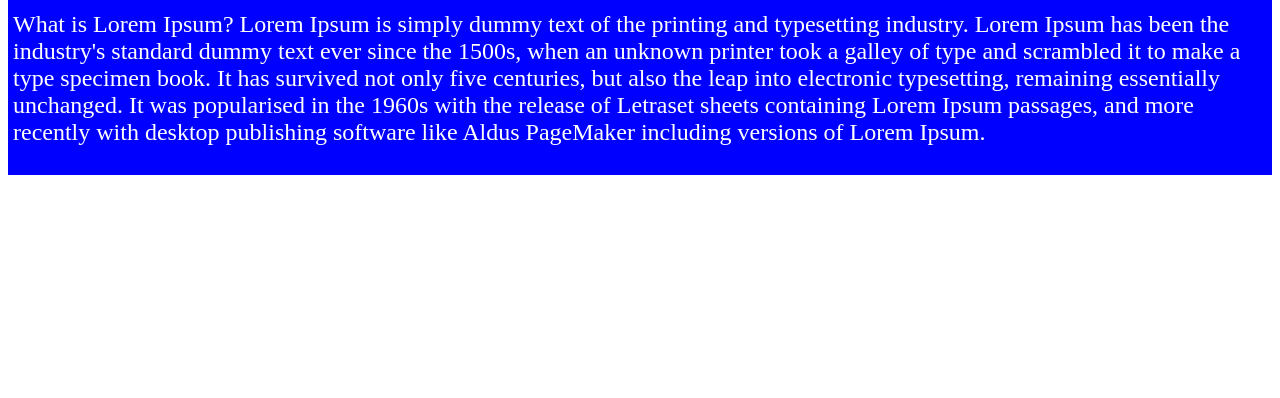
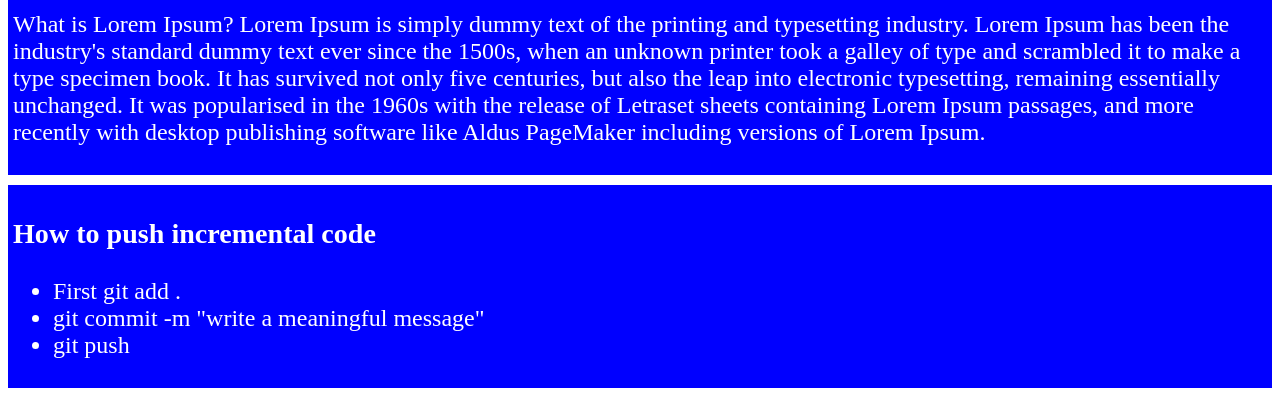
Before and after one commit to mhdsaifislam/my-simple-website, a plain HTML site: page index.html in a window 1280 px wide. Shown: the part 718-1116 px from the top of the page. Before the commit the page ends 903 px from the top, so only its background shows below. Drawn offline with Linux system fonts and the light colour scheme.

Commit message:
added a list

```diff
--- a/index.html
+++ b/index.html
@@ -22,5 +22,13 @@
     <p>What is Lorem Ipsum?
         Lorem Ipsum is simply dummy text of the printing and typesetting industry. Lorem Ipsum has been the industry's standard dummy text ever since the 1500s, when an unknown printer took a galley of type and scrambled it to make a type specimen book. It has survived not only five centuries, but also the leap into electronic typesetting, remaining essentially unchanged. It was popularised in the 1960s with the release of Letraset sheets containing Lorem Ipsum passages, and more recently with desktop publishing software like Aldus PageMaker including versions of Lorem Ipsum.</p>
    </div>
+   <div>
+    <h3> How to push incremental code</h3>
+        <ul>
+            <li> First git add .</li>
+            <li> git commit -m "write a meaningful message" </li>
+            <li> git push </li>
+        </ul>
+   </div>
 </body>
 </html>
```
